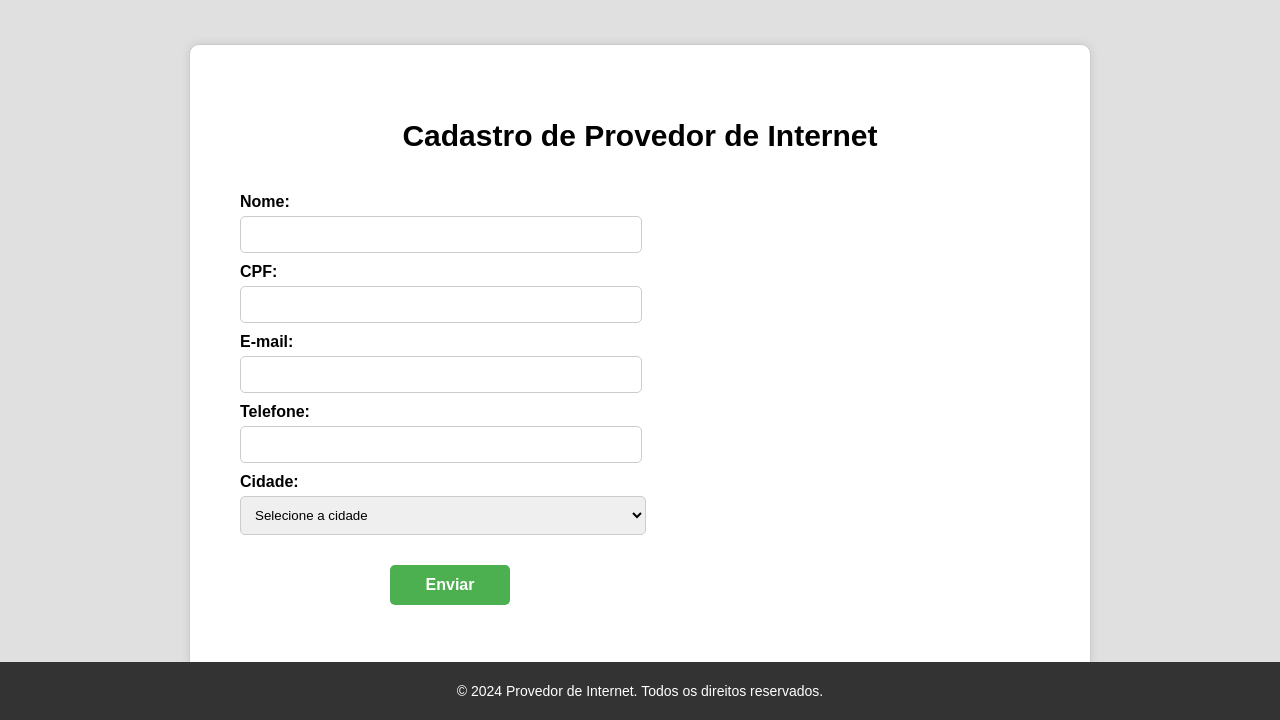
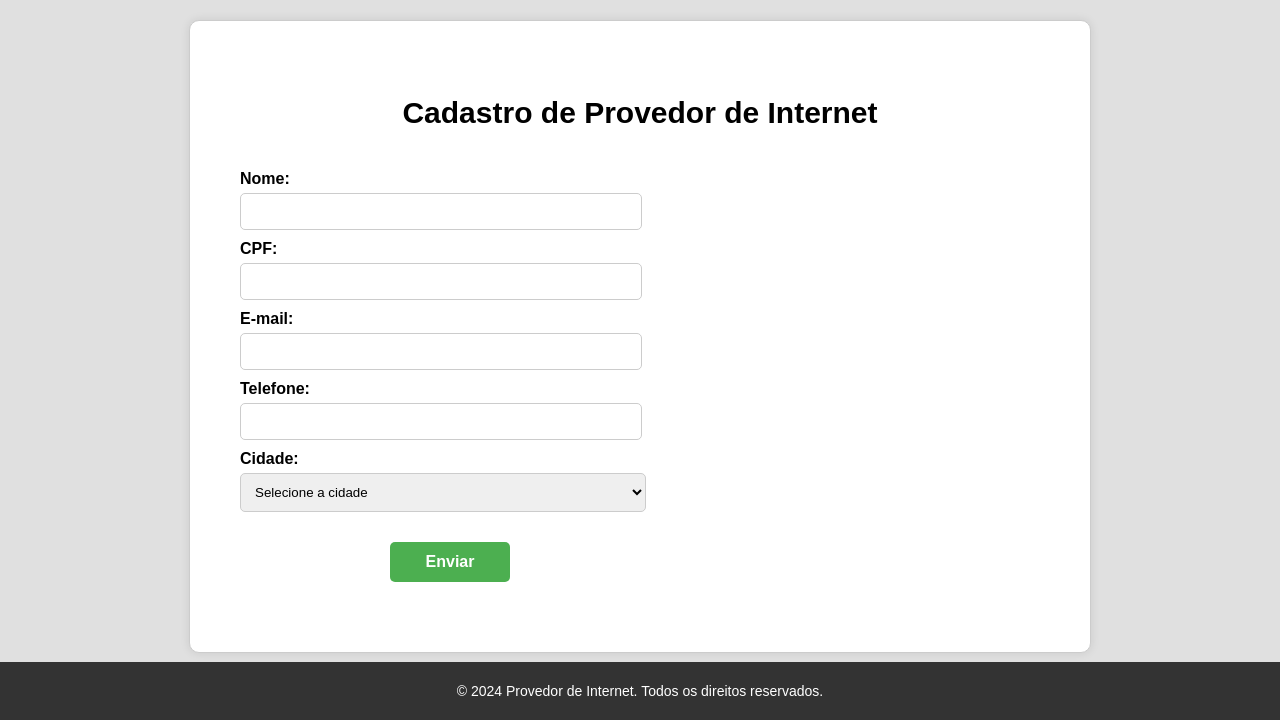
Before and after one commit to snowjhbr/provedor_internet, a PHP site: page /Front-end/cadastro.html in a window 1280 px wide. Shown: the part 80-800 px from the top of the page. Run offline with PHP 8.4, Linux system fonts and the light colour scheme.

Commit message:
Ajustado o model do cadastro

```diff
--- a/Front-end/cadastro.css
+++ b/Front-end/cadastro.css
@@ -72,7 +72,6 @@ main {
     display: flex;
     justify-content: center;
     align-items: center;
-    height: 90vh; /* Alterado para 90vh */
     background-color: rgb(224, 224, 224);
 }
 
```
